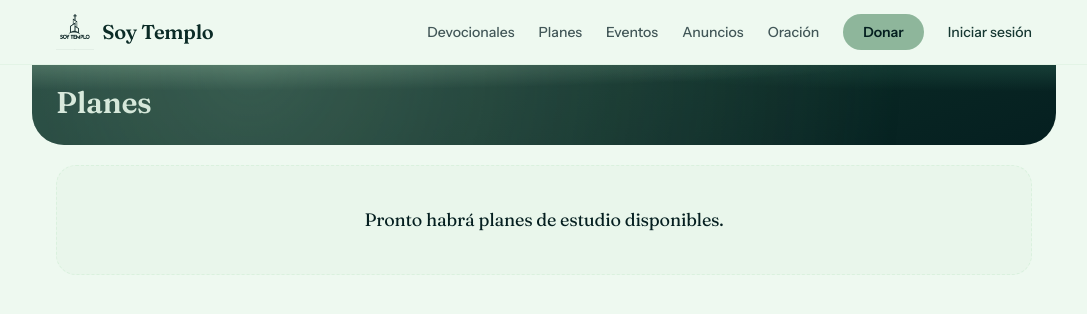
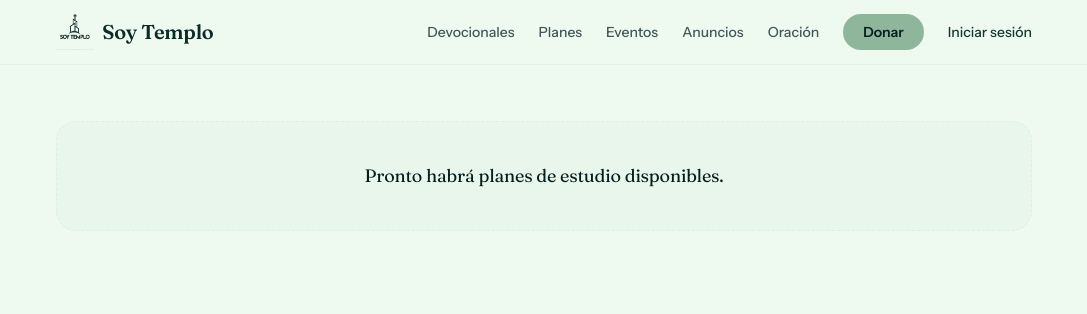
Before and after one commit to joelcastaneda777-coder/Soy-Templo, a Next.js app: page /planes in a window 1280 px wide. Shown: the top 314 px of the page, without its empty margins (96-1183 px from the left). Built offline with nearby package versions, Linux system fonts and the light colour scheme; no server answers; the database is empty.

Commit message:
Cargar identidad visual de planes

```diff
--- a/src/app/planes/page.tsx
+++ b/src/app/planes/page.tsx
@@ -1,7 +1,6 @@
 import type { Metadata } from "next";
 import { createClient } from "@/lib/supabase/server";
 import { EmptyState } from "@/components/ui/empty-state";
-import { PageHero } from "@/components/layout/page-hero";
 import { t } from "@/lib/i18n/es";
 import { PlanGallery } from "./plan-gallery";
 
@@ -12,18 +11,14 @@ export default async function PlansPage() {
   const supabase = await createClient();
   const { data: plans } = await supabase
     .from("bible_plans")
-    .select("slug, name, description, duration_days, level, topic, access_tier")
+    .select("slug, name, description, duration_days, level, topic, access_tier, visual_theme, accent_color, cover_image_url")
     .eq("status", "published")
+    .is("deleted_at", null)
     .order("created_at", { ascending: false });
 
-  return (
-    <div className="space-y-5">
-      <PageHero title={t.nav.plans} />
-      {plans?.length ? (
-        <PlanGallery plans={plans} />
-      ) : (
-        <EmptyState title={t.plans.empty} />
-      )}
-    </div>
+  return plans?.length ? (
+    <PlanGallery plans={plans} />
+  ) : (
+    <div className="py-10"><EmptyState title={t.plans.empty} /></div>
   );
 }
```
